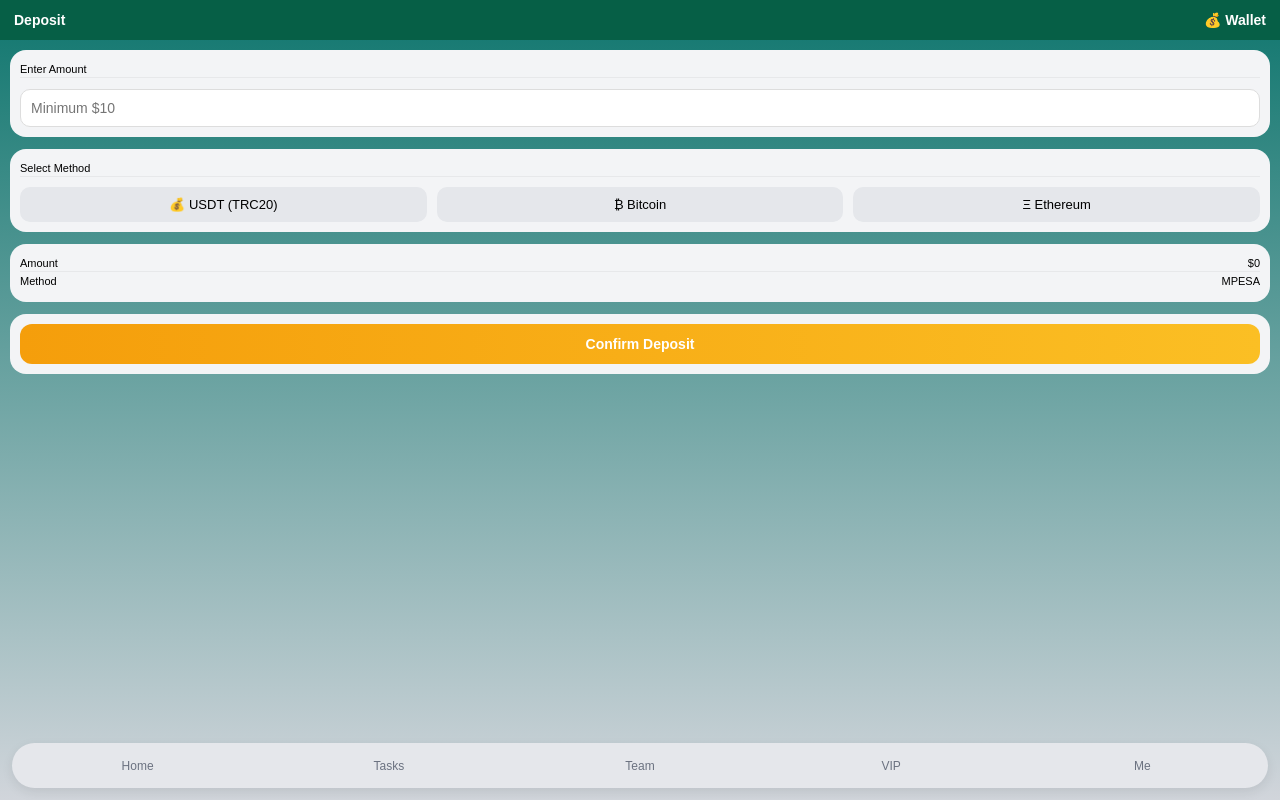
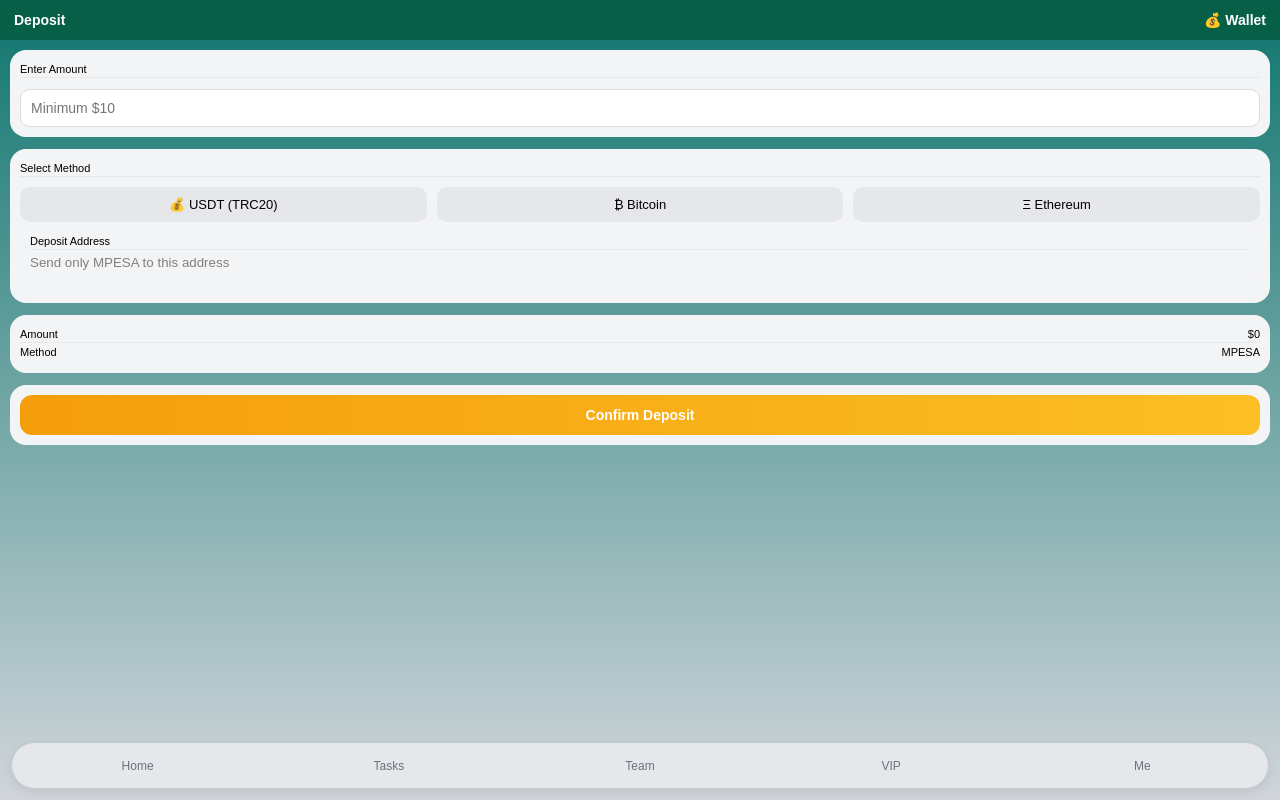
Before and after one commit to protichenoch1/axum-power, a Next.js app: page /deposit in a window 1280 px wide. Built offline with nearby package versions, Linux system fonts and the light colour scheme.

Commit message:
Display deposit address for selected method
Added deposit address display based on selected method.

```diff
--- a/app/deposit/page.js
+++ b/app/deposit/page.js
@@ -62,6 +62,22 @@ export default function Deposit() {
   </div>
 
 </div>
+
+      <div className="card">
+  <div className="row">
+    <span>Deposit Address</span>
+  </div>
+
+  <div className="address">
+    {method === "usdt" && "TXYZ1234567890ABC..."}
+    {method === "btc" && "bc1qexampleaddress..."}
+    {method === "eth" && "0xExampleAddress123..."}
+  </div>
+
+  <small style={{ color: "gray" }}>
+    Send only {method.toUpperCase()} to this address
+  </small>
+</div>
         </div>
 
         {/* SUMMARY */}
```
